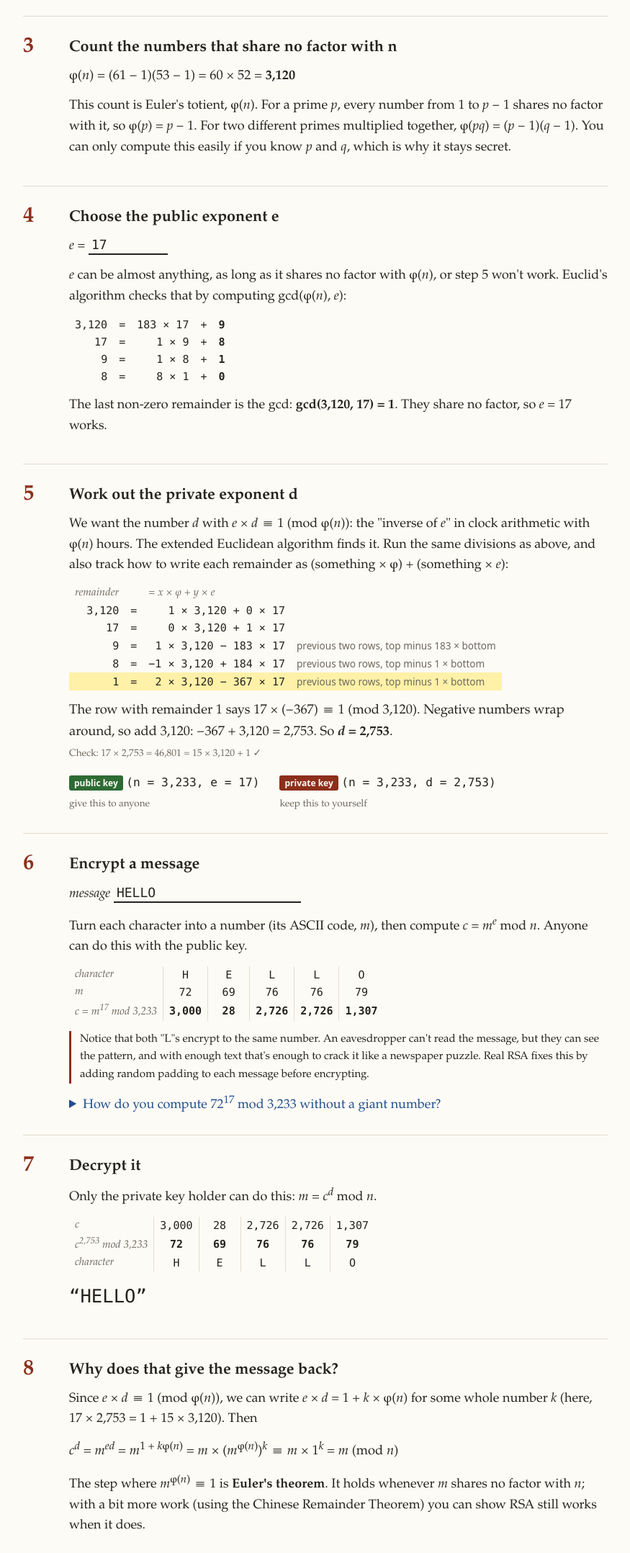
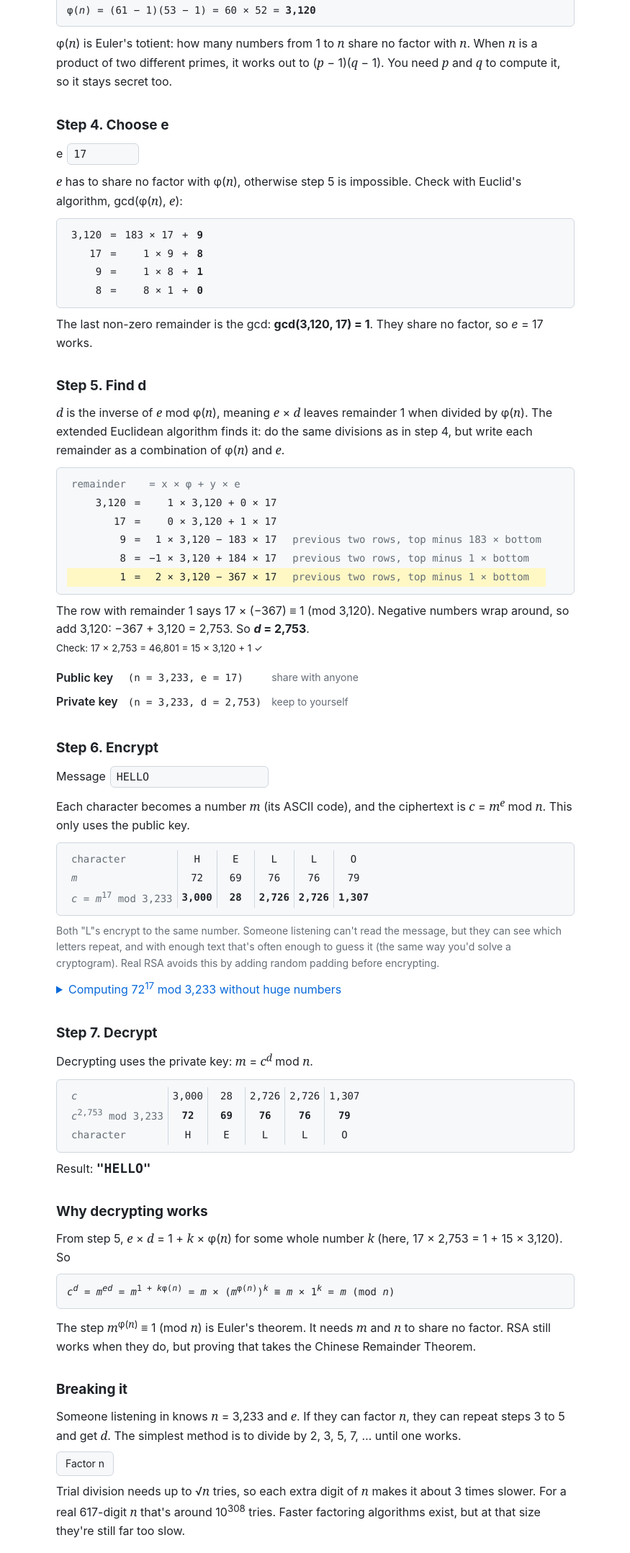
Before and after one commit to mamoonrkhan/rsa-from-scratch, a plain HTML site: page docs/index.html in a window 1280 px wide. Shown: the part 643-2800 px from the top of the page at 72% size, without its empty margins (202-1077 px from the left). Drawn offline with Linux system fonts and the light colour scheme.

Commit message:
Simplify the worksheet page's design and wording

```diff
--- a/docs/index.html
+++ b/docs/index.html
@@ -8,176 +8,132 @@
   <link rel="stylesheet" href="style.css">
 </head>
 <body>
-  <header>
-    <p class="kicker"><a href="https://github.com/mamoonrkhan/rsa-from-scratch">rsa-from-scratch</a></p>
+  <main>
     <h1>RSA by hand</h1>
-    <p class="lede">
-      RSA is how your browser and a website agree on secrets over the internet. Underneath, it's
-      nothing but the number theory from a discrete math class: primes, remainders, and Euclid's
-      algorithm. This page walks through it with small numbers, so you can check every step yourself.
-      Change anything in the boxes and the page updates.
+    <p class="sub">
+      A worked example of RSA encryption with small numbers. Change p, q, e or the message and everything
+      below is recomputed. Code is on <a href="https://github.com/mamoonrkhan/rsa-from-scratch">GitHub</a>.
     </p>
-  </header>
 
-  <main>
-    <section class="step">
-      <div class="num">1</div>
-      <div class="body">
-        <h2>Pick two primes</h2>
-        <p>These are the secret ingredient. Real keys use primes over 300 digits long; we'll use small ones.</p>
-        <div class="inputs">
-          <label>p = <input id="p" type="number" min="2" value="61"></label>
-          <label>q = <input id="q" type="number" min="2" value="53"></label>
-          <button id="random-primes">pick random ones</button>
-        </div>
-        <p id="prime-error" class="error" hidden></p>
-      </div>
-    </section>
+    <p>
+      RSA lets someone send you a message that only you can read, even though you never met to agree on a
+      password. It's used whenever your browser connects to a site over HTTPS. All of it comes from a few
+      results in number theory: Euclid's algorithm, modular inverses and Euler's theorem.
+    </p>
+
+    <h2>Step 1. Pick two primes</h2>
+    <div class="inputs">
+      <label>p <input id="p" type="number" min="2" value="61"></label>
+      <label>q <input id="q" type="number" min="2" value="53"></label>
+      <button id="random-primes">Random primes</button>
+    </div>
+    <p id="prime-error" class="error" hidden></p>
+    <p class="note">Real keys use primes around 300 digits long. These are small so the arithmetic fits on a page.</p>
 
     <div id="rest">
-      <section class="step">
-        <div class="num">2</div>
-        <div class="body">
-          <h2>Multiply them</h2>
-          <p class="math" id="n-line"></p>
-          <p>
-            Everyone gets to see <var>n</var>. The security of RSA rests on one bet: given <var>n</var>,
-            nobody can work out <var>p</var> and <var>q</var> in any reasonable time. Multiplying is easy;
-            undoing it (factoring) is not.
-          </p>
-        </div>
+      <h2>Step 2. Multiply them</h2>
+      <div class="work"><p id="n-line"></p></div>
+      <p>
+        <i>n</i> is public. <i>p</i> and <i>q</i> stay secret. The point of RSA is that recovering <i>p</i> and
+        <i>q</i> from <i>n</i> (factoring) is much harder than multiplying them.
+      </p>
+
+      <h2>Step 3. Compute φ(n)</h2>
+      <div class="work"><p id="phi-line"></p></div>
+      <p>
+        φ(<i>n</i>) is Euler's totient: how many numbers from 1 to <i>n</i> share no factor with <i>n</i>.
+        When <i>n</i> is a product of two different primes, it works out to (<i>p</i> − 1)(<i>q</i> − 1).
+        You need <i>p</i> and <i>q</i> to compute it, so it stays secret too.
+      </p>
+
+      <h2>Step 4. Choose e</h2>
+      <div class="inputs"><label>e <input id="e" type="number" min="3" value="17"></label></div>
+      <p>
+        <i>e</i> has to share no factor with φ(<i>n</i>), otherwise step 5 is impossible. Check with Euclid's
+        algorithm, gcd(φ(<i>n</i>), <i>e</i>):
+      </p>
+      <div class="work"><table id="euclid"></table></div>
+      <p id="gcd-verdict"></p>
+
+      <section id="d-step">
+        <h2>Step 5. Find d</h2>
+        <p>
+          <i>d</i> is the inverse of <i>e</i> mod φ(<i>n</i>), meaning <i>e</i> × <i>d</i> leaves remainder 1
+          when divided by φ(<i>n</i>). The extended Euclidean algorithm finds it: do the same divisions as in
+          step 4, but write each remainder as a combination of φ(<i>n</i>) and <i>e</i>.
+        </p>
+        <div class="work"><table id="ext-euclid"></table></div>
+        <p id="d-line"></p>
+        <table class="keys">
+          <tr><th>Public key</th><td id="pub-key"></td><td class="note">share with anyone</td></tr>
+          <tr><th>Private key</th><td id="priv-key"></td><td class="note">keep to yourself</td></tr>
+        </table>
       </section>
 
-      <section class="step">
-        <div class="num">3</div>
-        <div class="body">
-          <h2>Count the numbers that share no factor with n</h2>
-          <p class="math" id="phi-line"></p>
-          <p>
-            This count is Euler's totient, φ(<var>n</var>). For a prime <var>p</var>, every number from 1 to
-            <var>p</var> − 1 shares no factor with it, so φ(<var>p</var>) = <var>p</var> − 1. For two different primes
-            multiplied together, φ(<var>pq</var>) = (<var>p</var> − 1)(<var>q</var> − 1). You can only
-            compute this easily if you know <var>p</var> and <var>q</var>, which is why it stays secret.
-          </p>
-        </div>
+      <section id="enc-step">
+        <h2>Step 6. Encrypt</h2>
+        <div class="inputs"><label>Message <input id="msg" type="text" value="HELLO" maxlength="24"></label></div>
+        <p>
+          Each character becomes a number <i>m</i> (its ASCII code), and the ciphertext is
+          <i>c</i> = <i>m</i><sup><i>e</i></sup> mod <i>n</i>. This only uses the public key.
+        </p>
+        <div class="work scroll"><table id="enc-table" class="grid"></table></div>
+        <p id="repeat-note" class="note" hidden></p>
+        <details>
+          <summary>Computing <span id="sm-title"></span> without huge numbers</summary>
+          <div id="square-multiply"></div>
+        </details>
       </section>
 
-      <section class="step">
-        <div class="num">4</div>
-        <div class="body">
-          <h2>Choose the public exponent e</h2>
-          <div class="inputs"><label>e = <input id="e" type="number" min="3" value="17"></label></div>
-          <p>
-            <var>e</var> can be almost anything, as long as it shares no factor with φ(<var>n</var>), or step 5
-            won't work. Euclid's algorithm checks that by computing gcd(φ(<var>n</var>), <var>e</var>):
-          </p>
-          <table class="work" id="euclid"></table>
-          <p id="gcd-verdict"></p>
-        </div>
+      <section id="dec-step">
+        <h2>Step 7. Decrypt</h2>
+        <p>Decrypting uses the private key: <i>m</i> = <i>c</i><sup><i>d</i></sup> mod <i>n</i>.</p>
+        <div class="work scroll"><table id="dec-table" class="grid"></table></div>
+        <p>Result: <span id="decrypted" class="result"></span></p>
       </section>
 
-      <section class="step" id="d-step">
-        <div class="num">5</div>
-        <div class="body">
-          <h2>Work out the private exponent d</h2>
-          <p>
-            We want the number <var>d</var> with <var>e</var> × <var>d</var> ≡ 1 (mod φ(<var>n</var>)): the
-            "inverse of <var>e</var>" in clock arithmetic with φ(<var>n</var>) hours. The extended Euclidean
-            algorithm finds it. Run the same divisions as above, and also track how to write each remainder as
-            (something × φ) + (something × <var>e</var>):
-          </p>
-          <table class="work" id="ext-euclid"></table>
-          <p class="math" id="d-line"></p>
-          <div class="keys">
-            <div><span class="tag pub">public key</span> <span id="pub-key" class="mono"></span><br><small>give this to anyone</small></div>
-            <div><span class="tag priv">private key</span> <span id="priv-key" class="mono"></span><br><small>keep this to yourself</small></div>
-          </div>
-        </div>
-      </section>
+      <h2>Why decrypting works</h2>
+      <p>
+        From step 5, <i>e</i> × <i>d</i> = 1 + <i>k</i> × φ(<i>n</i>) for some whole number <i>k</i>
+        <span id="k-example"></span>. So
+      </p>
+      <div class="work">
+        <p>
+          <i>c</i><sup><i>d</i></sup> = <i>m</i><sup><i>ed</i></sup>
+          = <i>m</i><sup>1 + <i>k</i>φ(<i>n</i>)</sup>
+          = <i>m</i> × (<i>m</i><sup>φ(<i>n</i>)</sup>)<sup><i>k</i></sup>
+          ≡ <i>m</i> × 1<sup><i>k</i></sup> = <i>m</i> (mod <i>n</i>)
+        </p>
+      </div>
+      <p>
+        The step <i>m</i><sup>φ(<i>n</i>)</sup> ≡ 1 (mod <i>n</i>) is Euler's theorem. It needs <i>m</i> and
+        <i>n</i> to share no factor. RSA still works when they do, but proving that takes the Chinese Remainder
+        Theorem.
+      </p>
 
-      <section class="step" id="enc-step">
-        <div class="num">6</div>
-        <div class="body">
-          <h2>Encrypt a message</h2>
-          <div class="inputs"><label>message <input id="msg" type="text" value="HELLO" maxlength="24"></label></div>
-          <p>
-            Turn each character into a number (its ASCII code, <var>m</var>), then compute
-            <var>c</var> = <var>m</var><sup><var>e</var></sup> mod <var>n</var>. Anyone can do this with the public key.
-          </p>
-          <table class="work wide" id="enc-table"></table>
-          <p id="repeat-note" class="note" hidden></p>
-          <details>
-            <summary>How do you compute <span id="sm-title"></span> without a giant number?</summary>
-            <div id="square-multiply"></div>
-          </details>
-        </div>
-      </section>
+      <h2>Breaking it</h2>
+      <p>
+        Someone listening in knows <i>n</i> = <span id="n-again"></span> and <i>e</i>. If they can factor
+        <i>n</i>, they can repeat steps 3 to 5 and get <i>d</i>. The simplest method is to divide by 2, 3, 5, 7, …
+        until one works.
+      </p>
+      <p><button id="crack">Factor n</button></p>
+      <p id="crack-result"></p>
+      <p>
+        Trial division needs up to √<i>n</i> tries, so each extra digit of <i>n</i> makes it about 3 times slower.
+        For a real 617-digit <i>n</i> that's around 10<sup>308</sup> tries. Faster factoring algorithms exist,
+        but at that size they're still far too slow.
+      </p>
+    </div>
 
-      <section class="step" id="dec-step">
-        <div class="num">7</div>
-        <div class="body">
-          <h2>Decrypt it</h2>
-          <p>
-            Only the private key holder can do this: <var>m</var> = <var>c</var><sup><var>d</var></sup> mod <var>n</var>.
-          </p>
-          <table class="work wide" id="dec-table"></table>
-          <p class="math big" id="decrypted"></p>
-        </div>
-      </section>
-
-      <section class="step">
-        <div class="num">8</div>
-        <div class="body">
-          <h2>Why does that give the message back?</h2>
-          <p>
-            Since <var>e</var> × <var>d</var> ≡ 1 (mod φ(<var>n</var>)), we can write
-            <var>e</var> × <var>d</var> = 1 + <var>k</var> × φ(<var>n</var>) for some whole number <var>k</var>
-            <span id="k-example"></span>. Then
-          </p>
-          <p class="math">
-            <var>c</var><sup><var>d</var></sup> = <var>m</var><sup><var>ed</var></sup>
-            = <var>m</var><sup>1 + <var>k</var>φ(<var>n</var>)</sup>
-            = <var>m</var> × (<var>m</var><sup>φ(<var>n</var>)</sup>)<sup><var>k</var></sup>
-            ≡ <var>m</var> × 1<sup><var>k</var></sup> = <var>m</var> (mod <var>n</var>)
-          </p>
-          <p>
-            The step where <var>m</var><sup>φ(<var>n</var>)</sup> ≡ 1 is <b>Euler's theorem</b>. It holds whenever
-            <var>m</var> shares no factor with <var>n</var>; with a bit more work (using the Chinese Remainder
-            Theorem) you can show RSA still works when it does.
-          </p>
-        </div>
-      </section>
-
-      <section class="step">
-        <div class="num">9</div>
-        <div class="body">
-          <h2>Now try to break it</h2>
-          <p>
-            An attacker sees <var>n</var> = <span id="n-again" class="mono"></span> and <var>e</var>. If they can
-            factor <var>n</var>, they can redo steps 3 to 5 and get <var>d</var>. The simplest way is to try
-            dividing by 2, 3, 5, 7, … until something works.
-          </p>
-          <button id="crack">factor n</button>
-          <p id="crack-result" class="math"></p>
-          <p>
-            With these tiny primes that's instant. The number of tries grows like √<var>n</var>, so every
-            extra digit in <var>n</var> makes it about 3 times slower. A real 617-digit <var>n</var> would take around
-            10<sup>308</sup> tries: far more than the number of atoms in the universe (about 10<sup>80</sup>). Better
-            factoring methods exist, but none are fast enough, and that gap is what keeps your data safe.
-          </p>
-        </div>
-      </section>
-    </div>
+    <hr>
+    <p class="note">
+      This is "textbook" RSA, the version taught in class. Real implementations add random padding before
+      encrypting, so please don't use this to protect anything. The
+      <a href="https://github.com/mamoonrkhan/rsa-from-scratch">Python version</a> works with real-size keys
+      and also has signatures, faster decryption and some attacks.
+    </p>
   </main>
-
-  <footer>
-    <p>
-      The <a href="https://github.com/mamoonrkhan/rsa-from-scratch">Python code</a> does the same thing with
-      real-size keys, plus signatures, faster decryption with the Chinese Remainder Theorem, and a few attacks
-      on RSA used carelessly. This is textbook RSA for learning. Real systems add random padding, so don't use
-      it to protect anything.
-    </p>
-  </footer>
 
   <script src="rsa.js"></script>
 </body>
--- a/docs/rsa.js
+++ b/docs/rsa.js
@@ -143,9 +143,9 @@
     [...text].forEach((ch) => { if (seen.has(ch) && !repeat) repeat = ch; seen.set(ch, true); });
     $('repeat-note').hidden = !repeat;
     if (repeat) {
-      $('repeat-note').innerHTML = `Notice that both "${show(repeat)}"s encrypt to the same number. An eavesdropper can't read
-        the message, but they can see the pattern, and with enough text that's enough to crack it like a newspaper puzzle.
-        Real RSA fixes this by adding random padding to each message before encrypting.`;
+      $('repeat-note').innerHTML = `Both "${show(repeat)}"s encrypt to the same number. Someone listening can't read the
+        message, but they can see which letters repeat, and with enough text that's often enough to guess it (the same way
+        you'd solve a cryptogram). Real RSA avoids this by adding random padding before encrypting.`;
     }
 
     const first = codes[0];
@@ -157,15 +157,15 @@
       <table class="work">${sm.steps.map((s) =>
         `<tr class="${s.used ? 'hit' : 'skip'}"><td>${first}<sup>${s.k}</sup> mod ${fmt(n)}</td><td>=</td><td>${fmt(s.power)}</td>
          <td class="aside">${s.used ? `bit is 1: multiply in → ${fmt(s.result)}` : 'bit is 0: skip'}</td></tr>`).join('')}</table>
-      <p>${sm.steps.length} squarings instead of ${e - 1n} multiplications. For real keys, where <var>e</var> or <var>d</var>
-      has hundreds of digits, this is the difference between microseconds and never finishing.</p>`;
+      <p>That's ${sm.steps.length} squarings instead of ${e - 1n} multiplications. With a real key, <var>d</var> has hundreds of
+      digits, so multiplying one step at a time would never finish, while squaring takes a few thousand steps.</p>`;
 
     const back = ciphers.map((c) => modPow(c, d, n));
     $('dec-table').innerHTML =
       `<tr><th><var>c</var></th>${ciphers.map((c) => `<td>${fmt(c)}</td>`).join('')}</tr>` +
       `<tr><th><var>c</var><sup>${fmt(d)}</sup> mod ${fmt(n)}</th>${back.map((m) => `<td><b>${m}</b></td>`).join('')}</tr>` +
       `<tr><th>character</th>${back.map((m) => `<td>${show(String.fromCharCode(Number(m)))}</td>`).join('')}</tr>`;
-    $('decrypted').innerHTML = `“${esc(back.map((m) => String.fromCharCode(Number(m))).join(''))}”`;
+    $('decrypted').textContent = `"${back.map((m) => String.fromCharCode(Number(m))).join('')}"`;
     $('crack-result').innerHTML = '';
   }
 
@@ -176,7 +176,7 @@
     while (n % d !== 0) { d += d === 2 ? 1 : 2; tries++; }
     const ms = performance.now() - t0;
     $('crack-result').innerHTML = `${fmt(n)} = ${d} × ${fmt(n / d)}, found after ${fmt(tries + 1)} tries
-      (${ms < 1 ? 'under a millisecond' : `${ms.toFixed(1)} ms`}). From here, the attacker repeats steps 3 to 5 and has your private key.`;
+      (${ms < 1 ? 'under a millisecond' : `${ms.toFixed(1)} ms`}). Knowing p and q, steps 3 to 5 give d.`;
   }
 
   function randomPrimes() {
--- a/docs/style.css
+++ b/docs/style.css
@@ -1,88 +1,84 @@
-/* A worksheet: paper, ink, numbered steps down the margin. */
 :root {
-  --paper: #fdfbf6;
-  --ink: #26231e;
-  --soft: #6e685d;
-  --rule: #e2dccf;
-  --accent: #8c2f1b;
-  --hit: #fff1a8;
-  --link: #1f4e8c;
-  --pub: #2e6b34;
-  --priv: #8c2f1b;
-  --serif: "Iowan Old Style", "Palatino Linotype", Palatino, Charter, Georgia, serif;
-  --mono: ui-monospace, "SF Mono", Menlo, Consolas, monospace;
-  --sans: ui-sans-serif, system-ui, -apple-system, "Segoe UI", sans-serif;
+  --text: #1f2328;
+  --muted: #656d76;
+  --line: #d0d7de;
+  --box: #f6f8fa;
+  --link: #0969da;
+  --red: #cf222e;
+  --mark: #fff8c5;
 }
 @media (prefers-color-scheme: dark) {
   :root {
-    --paper: #1d1b17; --ink: #ece6d8; --soft: #a59e90; --rule: #3a362e;
-    --accent: #f0937a; --hit: #4d4214; --link: #8fb4e6; --pub: #9fd08f; --priv: #f0937a;
+    --text: #e6edf3;
+    --muted: #9198a1;
+    --line: #3d444d;
+    --box: #151b23;
+    --link: #4493f8;
+    --red: #f85149;
+    --mark: #3b2e00;
   }
+  body { background: #0d1117; }
 }
 
 * { box-sizing: border-box; }
 [hidden] { display: none !important; }
-body { margin: 0; background: var(--paper); color: var(--ink); font: 18px/1.6 var(--serif); }
+
+body {
+  margin: 0;
+  color: var(--text);
+  font: 16px/1.6 -apple-system, BlinkMacSystemFont, "Segoe UI", Helvetica, Arial, sans-serif;
+}
+main { max-width: 760px; margin: 0 auto; padding: 32px 20px 48px; }
 a { color: var(--link); }
-header, main, footer { max-width: 860px; margin: 0 auto; padding: 0 24px; }
-header { padding-top: 48px; padding-bottom: 12px; }
-.kicker { font: 14px var(--sans); color: var(--soft); margin: 0; }
-.kicker a { color: var(--soft); }
-h1 { font-size: 2.6rem; line-height: 1.1; margin: 6px 0 14px; letter-spacing: -0.01em; }
-h2 { font-size: 1.35rem; margin: 0 0 8px; }
-.lede { font-size: 1.1rem; }
-var { font-style: italic; }
-.mono { font-family: var(--mono); font-size: 0.9em; }
 
-.step { display: grid; grid-template-columns: 56px 1fr; gap: 8px; padding: 26px 0; border-top: 1px solid var(--rule); }
-.num { font: 600 1.9rem var(--serif); color: var(--accent); line-height: 1; padding-top: 2px; }
-.body > p { margin: 0 0 12px; }
+h1 { font-size: 28px; margin: 0 0 4px; }
+h2 { font-size: 19px; margin: 32px 0 8px; }
+.sub { color: var(--muted); margin-top: 0; }
+p { margin: 8px 0; }
+i { font-family: Georgia, "Times New Roman", serif; font-size: 1.05em; }
+hr { border: 0; border-top: 1px solid var(--line); margin: 36px 0 12px; }
+
+.note { color: var(--muted); font-size: 14px; }
+.error { color: var(--red); }
+.result { font: 600 18px ui-monospace, Menlo, Consolas, monospace; }
+
+.inputs { display: flex; flex-wrap: wrap; align-items: center; gap: 16px; margin: 10px 0; }
+.inputs label { display: flex; align-items: center; gap: 6px; }
+input {
+  font: 15px ui-monospace, Menlo, Consolas, monospace;
+  color: var(--text); background: var(--box);
+  border: 1px solid var(--line); border-radius: 6px; padding: 5px 8px; width: 100px;
+}
+input[type=text] { width: 220px; }
+button {
+  font: inherit; font-size: 14px; color: var(--text); background: var(--box);
+  border: 1px solid var(--line); border-radius: 6px; padding: 5px 12px; cursor: pointer;
+}
+button:hover { border-color: var(--muted); }
+
+/* Scratch work: monospace on a light grey background, like a code block. */
+.work {
+  background: var(--box); border: 1px solid var(--line); border-radius: 6px;
+  padding: 10px 14px; margin: 10px 0; font: 14px/1.7 ui-monospace, Menlo, Consolas, monospace;
+}
+.work p { margin: 0; }
+.work i { font-family: inherit; font-size: inherit; }
+.work.scroll { overflow-x: auto; }
+.work table { border-collapse: collapse; }
+.work td, .work th { padding: 1px 6px; text-align: right; white-space: nowrap; }
+.work th { color: var(--muted); font-weight: normal; text-align: left; }
+.work tr.hit td { background: var(--mark); }
+.work tr.skip td { color: var(--muted); }
+.work td.aside { color: var(--muted); text-align: left; padding-left: 16px; }
+table.grid td { border-left: 1px solid var(--line); text-align: center; min-width: 52px; }
+
+.keys { border-collapse: collapse; margin: 12px 0; }
+.keys th { text-align: left; padding: 4px 14px 4px 0; font-weight: 600; }
+.keys td { padding: 4px 14px 4px 0; font-family: ui-monospace, Menlo, Consolas, monospace; font-size: 14px; }
+.keys td.note { font-family: inherit; }
+
+details { margin: 10px 0; }
+summary { cursor: pointer; color: var(--link); }
+details > div { margin-top: 8px; }
+
 .faded { opacity: 0.35; pointer-events: none; }
-
-.inputs { display: flex; flex-wrap: wrap; gap: 14px; align-items: center; margin: 6px 0 12px; }
-.inputs label { font-style: italic; }
-input {
-  font: 18px var(--mono); color: var(--ink); background: transparent; border: 0; border-bottom: 2px solid var(--ink);
-  padding: 2px 4px; width: 110px;
-}
-input[type=text] { width: 260px; }
-input:focus { outline: none; border-bottom-color: var(--accent); }
-button {
-  font: 15px var(--sans); color: var(--ink); background: transparent; border: 1px solid var(--ink); border-radius: 3px;
-  padding: 5px 12px; cursor: pointer;
-}
-button:hover { background: var(--ink); color: var(--paper); }
-button:focus-visible { outline: 2px solid var(--accent); outline-offset: 2px; }
-
-.math { font-size: 1.15rem; }
-.math.big { font-size: 1.6rem; font-family: var(--mono); }
-.error, .error-text { color: var(--accent); }
-.error { font-style: italic; }
-.note { border-left: 3px solid var(--accent); padding-left: 12px; font-size: 0.95rem; }
-.aside { color: var(--soft); font-size: 0.85rem; font-family: var(--sans); padding-left: 14px; }
-small { color: var(--soft); font-size: 0.85rem; }
-
-table.work { border-collapse: collapse; font: 15px var(--mono); margin: 6px 0 14px; }
-table.work td, table.work th { padding: 3px 8px; text-align: right; white-space: nowrap; }
-table.work th { font: italic 15px var(--serif); color: var(--soft); text-align: left; font-weight: normal; }
-table.work tr.hit td { background: var(--hit); }
-table.work tr.skip td { color: var(--soft); }
-table.work td.aside { text-align: left; }
-table.wide { display: block; overflow-x: auto; max-width: 100%; }
-table.wide td { border-left: 1px solid var(--rule); text-align: center; min-width: 58px; }
-
-.keys { display: flex; flex-wrap: wrap; gap: 28px; margin-top: 8px; }
-.tag { font: 600 12px var(--sans); text-transform: lowercase; padding: 2px 7px; border-radius: 3px; color: var(--paper); }
-.tag.pub { background: var(--pub); }
-.tag.priv { background: var(--priv); }
-
-details { margin-top: 4px; }
-summary { cursor: pointer; color: var(--link); }
-details > div { padding: 8px 0 0 14px; border-left: 2px solid var(--rule); margin-top: 8px; }
-
-footer { border-top: 2px solid var(--ink); margin-top: 10px; padding-top: 14px; padding-bottom: 48px; color: var(--soft); font-size: 0.95rem; }
-
-@media (max-width: 600px) {
-  .step { grid-template-columns: 1fr; }
-  h1 { font-size: 2rem; }
-}
```
Also changed, not shown: docs/screenshot.png.
